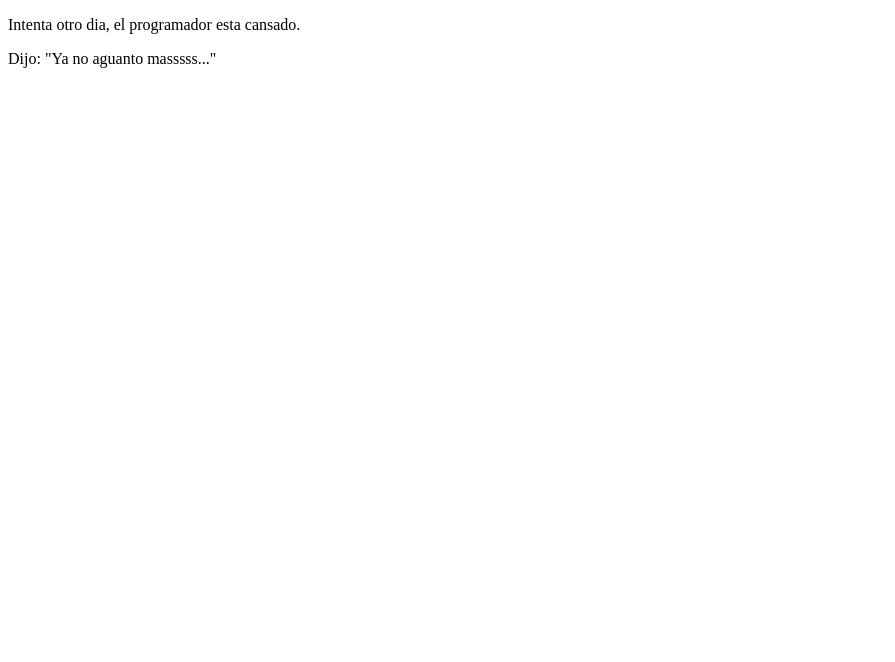
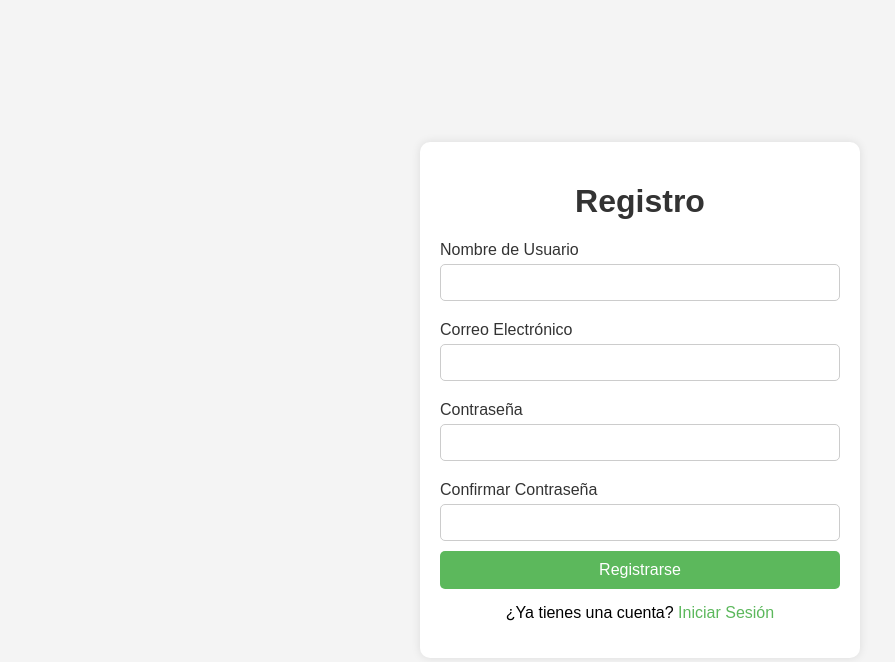
Before and after one commit to ErikSneyPlata/Assassins-creed, a plain HTML site: page registro.html in a window 1280 px wide. Shown: the whole page, without its empty margins (0-895 px from the left). Drawn offline with Linux system fonts and the light colour scheme.

Commit message:
feat: :sparkles: se agregan funcionalidaes con js
funcionalidad de usuarios para ingresar, registrarse y cerrar sesion

by @ErikSneyPlata

```diff
--- a/css/style-login.css
+++ b/css/style-login.css
@@ -108,6 +108,6 @@ p a:hover {
 
 .login-container h3 {
     margin-bottom: 20px;
-    padding:15px;
+    padding: 15px;
     color: #fff;
 }
--- /dev/null
+++ b/css/style-registro.css
@@ -0,0 +1,70 @@
+body {
+    font-family: Arial, sans-serif;
+    background-color: #f4f4f4;
+    display: flex;
+    justify-content: center;
+    align-items: center;
+    height: 100vh;
+    margin: 0;
+}
+
+.registro-container {
+    background-color: #fff;
+    padding: 20px;
+    border-radius: 10px;
+    box-shadow: 0 0 10px rgba(0, 0, 0, 0.1);
+    width: 100%;
+    max-width: 400px;
+}
+
+h1 {
+    text-align: center;
+    color: #333;
+}
+
+label {
+    display: block;
+    margin-top: 10px;
+    color: #333;
+}
+
+input[type="text"],
+input[type="email"],
+input[type="password"] {
+    width: 100%;
+    padding: 10px;
+    margin-top: 5px;
+    margin-bottom: 10px;
+    border: 1px solid #ccc;
+    border-radius: 5px;
+    box-sizing: border-box;
+}
+
+button {
+    width: 100%;
+    padding: 10px;
+    background-color: #5cb85c;
+    color: #fff;
+    border: none;
+    border-radius: 5px;
+    cursor: pointer;
+    font-size: 16px;
+}
+
+button:hover {
+    background-color: #4cae4c;
+}
+
+p {
+    text-align: center;
+    margin-top: 15px;
+}
+
+a {
+    color: #5cb85c;
+    text-decoration: none;
+}
+
+a:hover {
+    text-decoration: underline;
+}
--- a/registro.html
+++ b/registro.html
@@ -3,11 +3,30 @@
 <head>
     <meta charset="UTF-8">
     <meta name="viewport" content="width=device-width, initial-scale=1.0">
-    <title>Document</title>
+    <link rel="stylesheet" href="css/style-registro.css">
+    <title>Registro</title>
 </head>
 <body>
-    <p>Intenta otro dia, el programador esta cansado.<br></p>
-    <p>Dijo: "Ya no aguanto masssss..."</p>
+    <div class="registro-container">
+        <h1>Registro</h1>
+        <form id="registro-form">
+            <label for="username">Nombre de Usuario</label>
+            <input type="text" id="username" name="username" required>
 
+            <label for="email">Correo Electrónico</label>
+            <input type="email" id="email" name="email" required>
+
+            <label for="password">Contraseña</label>
+            <input type="password" id="password" name="password" required>
+
+            <label for="confirm-password">Confirmar Contraseña</label>
+            <input type="password" id="confirm-password" name="confirm-password" required>
+
+            <button type="submit">Registrarse</button>
+        </form>
+        <p>¿Ya tienes una cuenta? <a href="login.html">Iniciar Sesión</a></p>
+    </div>
+
+    <script src="js/data.js"></script>
 </body>
 </html>
```
Also changed, not shown: index.html (+8 -5 lines), javascript/data.js (added, +67 -0 lines), login.html (+12 -13 lines), css/style-tienda.css (line endings or trailing spaces).
